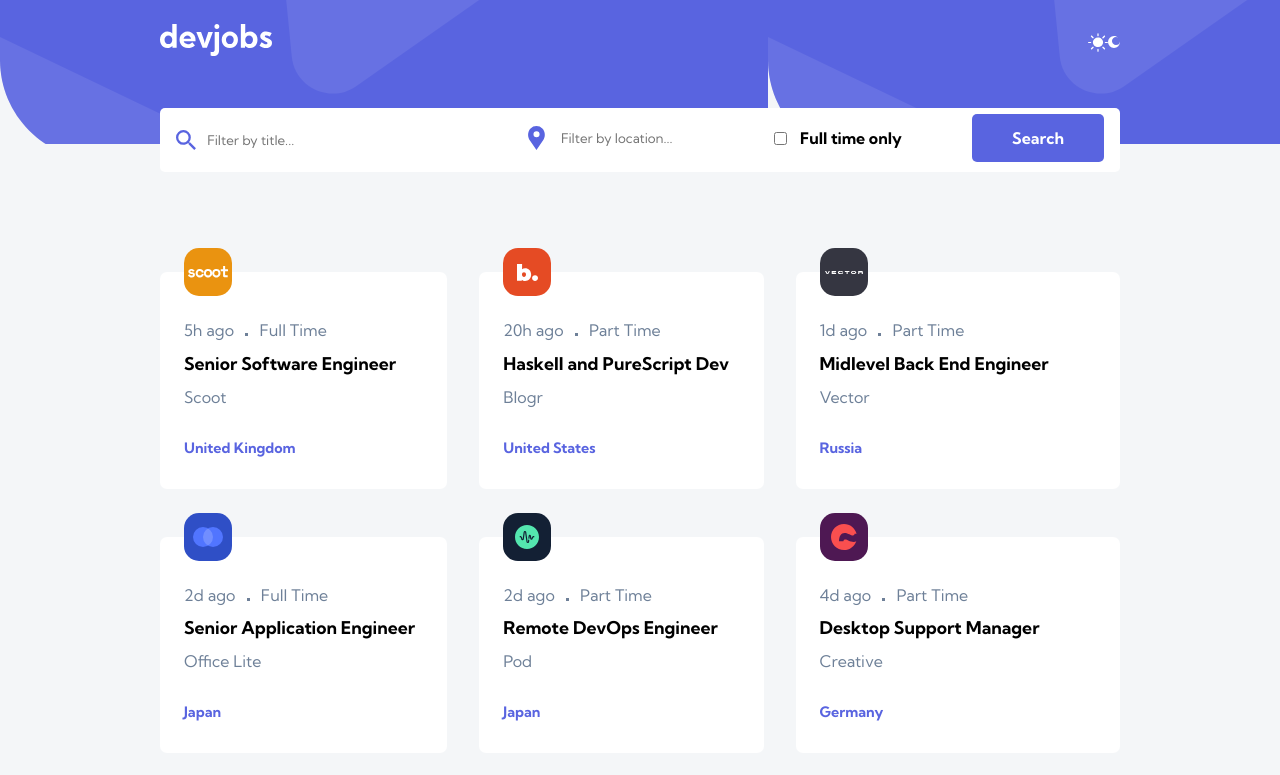
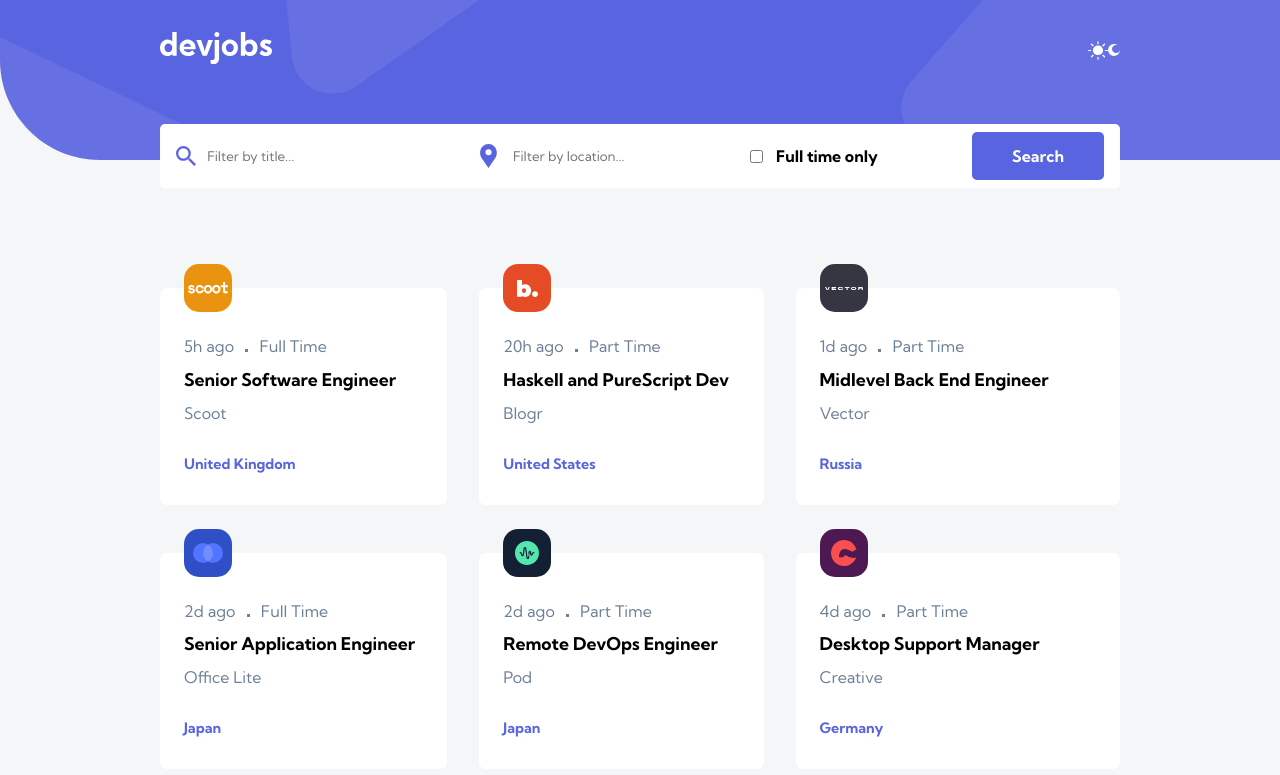
Before and after one commit to toriola998/Dev-jobs, a Vue app: page / in a window 1280 px wide. Shown: the top 775 px of the page. Built offline with nearby package versions, Linux system fonts and the light colour scheme.

Commit message:
added more media query styles

```diff
--- a/src/views/Home.vue
+++ b/src/views/Home.vue
@@ -94,6 +94,7 @@ export default {
 
     header {
         background: url('./../assets/mobile/bg-pattern-header.svg');
+        background-color: var(--blue);
         width: 100%;
         height: 9rem;
         background-position: center;
@@ -342,17 +343,28 @@ export default {
 
 @media only screen and (min-width: 900px) {
     header {
-        padding: 1.5rem 8rem 0;
+        padding: 3rem 8rem 0;
+        background: url('./../assets/desktop/bg-pattern-header.svg');
+        height: 10rem;
     }
 
     main {
         padding: 8rem 8rem 4rem;
     }
+
+    .location-job-type {
+        top: -1rem;
+        width: 65%;
+    }
+
+    .search-wrap {
+        top: 2.5rem;
+    }
 }
 
 @media only screen and (min-width: 1100px) {
     header {
-        padding: 1.5rem 3rem 0;
+        padding: 2rem 3rem 0;
     }
 
     main {
@@ -363,14 +375,18 @@ export default {
         grid-template-columns: auto auto auto;
     }
 
+    .search-wrap {
+        top: 3.5rem;
+    }
+
     .location-job-type {
-        width: 60%;
+        top: 0;
     }
 }
 
 @media only screen and (min-width: 1200px) {
     header {
-        padding: 1.5rem 10rem 0;
+        padding: 2rem 10rem 0;
     }
 
     main {
```
